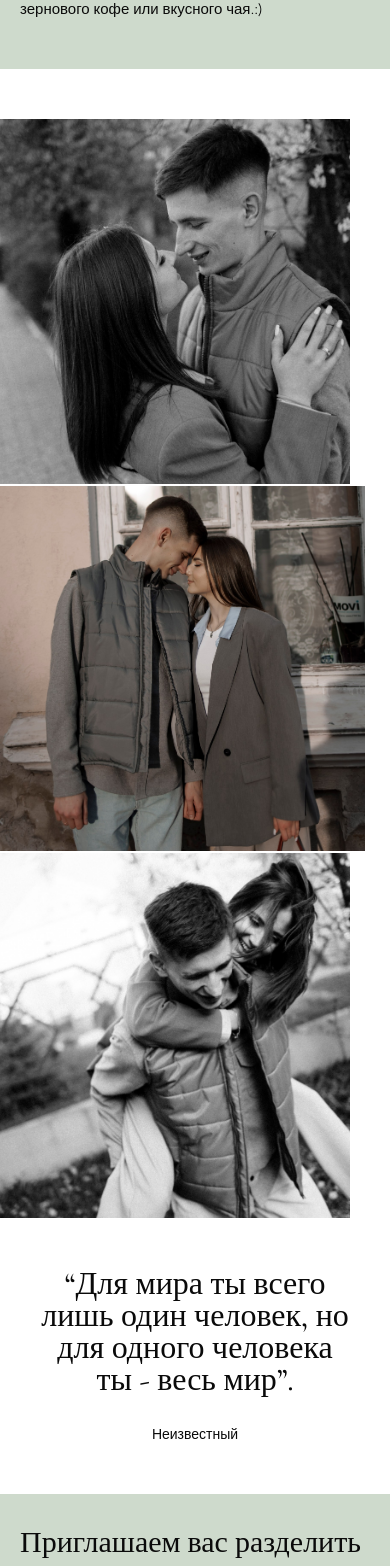
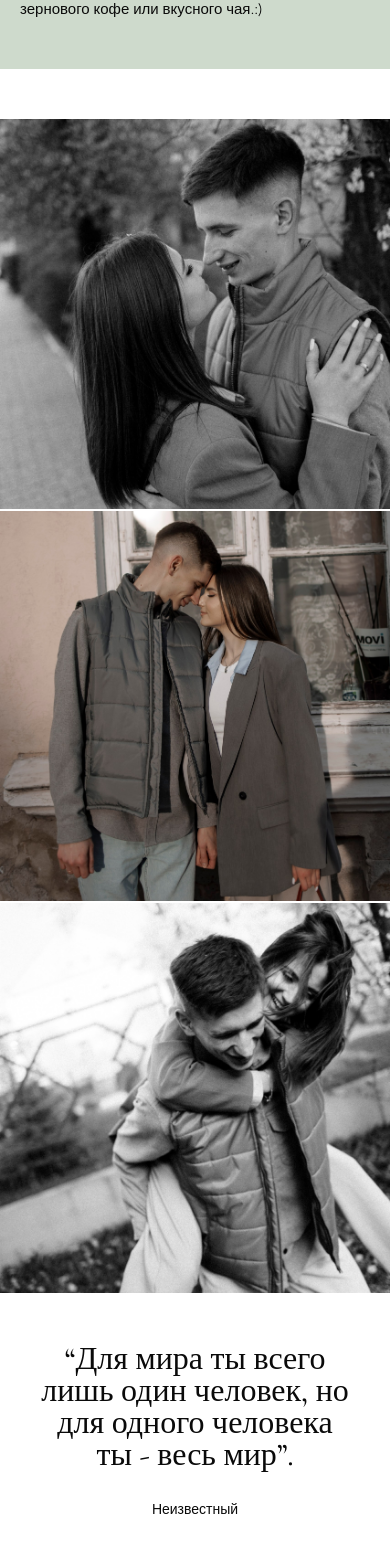
Before and after one commit to DmitriyVoronovich/Wedding-invitation, a Next.js app: page /invite in a window 390 px wide. Shown: the part 1222-2788 px from the top of the page. Built offline with nearby package versions, Linux system fonts and the light colour scheme; a web font is replaced by a local one.

Commit message:
refact: added styles menu

```diff
--- a/app/components/second/content/schedule-component/schedule-component.module.scss
+++ b/app/components/second/content/schedule-component/schedule-component.module.scss
@@ -52,8 +52,10 @@
   object-fit: cover;
 
   @media screen and (max-width: 450px) {
-    width: 365px;
-    height: 365px;
+    max-width:100vw;
+    width: 100%;
+    max-height: 100vw;
+    height: 100%;
     object-position: 50% 80%;
   }
 }
--- a/app/components/second/content/section-one/section-one.module.scss
+++ b/app/components/second/content/section-one/section-one.module.scss
@@ -30,14 +30,14 @@
 }
 
 .s {
-  max-width: 425px;
-  width: 100%;
-  max-height: 425px;
-  height: 100%;
+  width: 100vw;
+  height: 100vw;
+
   @media screen and (max-width: 450px) {
-    position: relative;
-    width: 365px;
-    height: 365px;
+    max-width:100vw;
+    width: 100%;
+    max-height: 100vw;
+    height: 100%;
   }
 }
 
@@ -50,11 +50,10 @@
   object-position: 50% 33%;
 
   @media screen and (max-width: 450px) {
-    position: absolute;
-    top: 0;
-    left: -15px;
-    width: 365px;
-    height: 365px;
+    max-width:100vw;
+    width: 100%;
+    max-height: 100vw;
+    height: 100%;
     object-position: 10% 33%;
   }
 }
@@ -66,11 +65,10 @@
    object-position: 50% 94%;
 
   @media screen and (max-width: 450px) {
-    position: absolute;
-    top: 0;
-    left: 0;
-    width: 365px;
-    height: 365px;
+    max-width:100vw;
+    width: 100%;
+    max-height: 100vw;
+    height: 100%;
   }
 }
 
@@ -81,11 +79,10 @@
   object-position: 50% 42%;
 
   @media screen and (max-width: 450px) {
-    position: absolute;
-    top: 0;
-    left: -15px;
-    width: 365px;
-    height: 365px;
+    max-width:100vw;
+    width: 100%;
+    max-height: 100vw;
+    height: 100%;
     object-position: 40% 42%;
   }
 }
```
